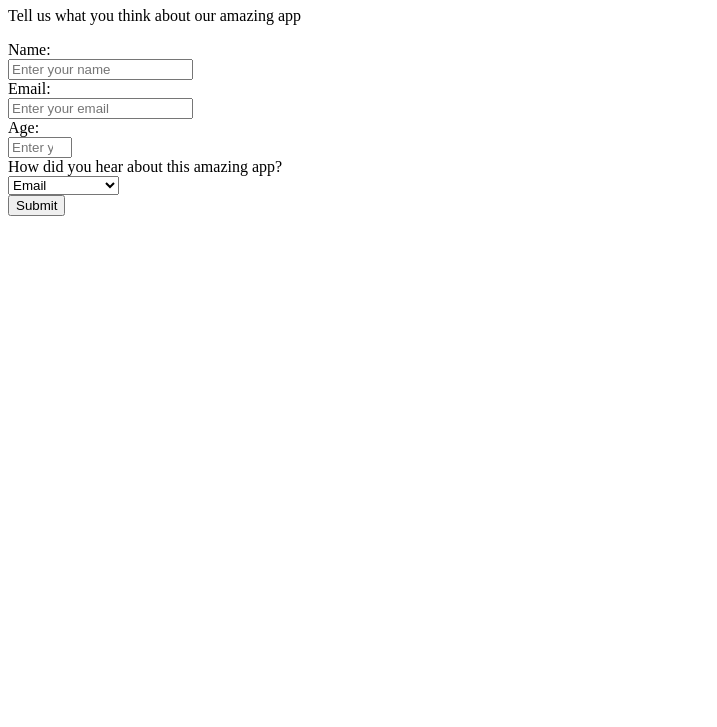
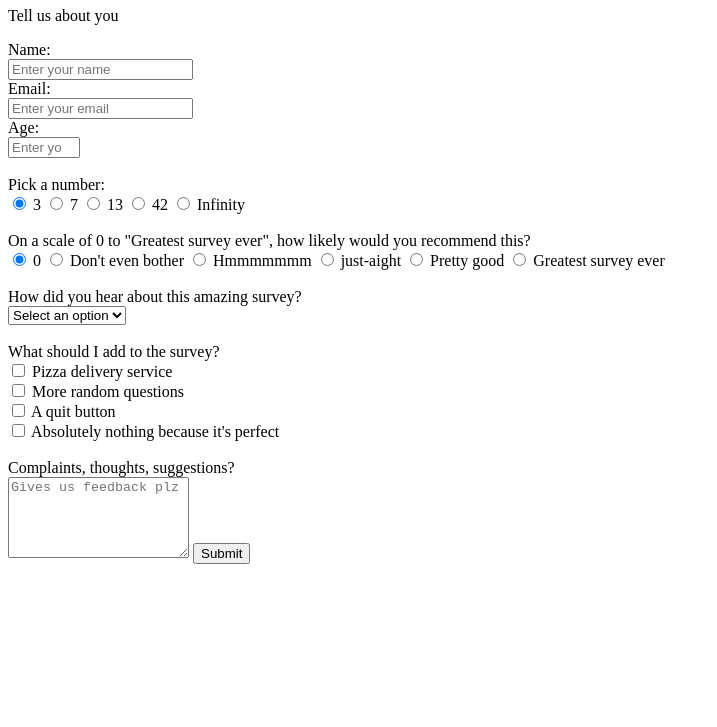
Before and after one commit to wchung42/hw3-survey-form, a plain HTML site: page index.html in a window 1280 px wide. Shown: the part 73-800 px from the top of the page, without its empty margins (0-717 px from the left). Drawn offline with Linux system fonts and the light colour scheme.

Commit message:
added radio button, checkbox, textarea

```diff
--- a/index.html
+++ b/index.html
@@ -5,25 +5,54 @@
     <title>Survey Form</title>
 </head>
 <body>
-    <h1 id = "title">The Survey About Nothing</h1>
-    <p id = "description">Tell us what you think about our amazing app</p>
+    <h1 id = "title">The Randomness Survery</h1>
+    <p id = "description">Tell us about you</p>
     <form id= "survey-form" action = "https://google.com">
         <label id = "name-label">Name: </label><br>
         <input type = "text" name = "name" id = "name" required placeholder = "Enter your name"> <br>
         <label id = "email-label">Email: </label><br>
         <input type = "email" name = "email" id = "email" required placeholder = "Enter your email"> <br>
         <label id = "number-label">Age: </label><br>
-        <input type = "number" name = "age" id = "number" min = "1" max = "100" required placeholder = "Enter your age"> <br>
+        <input type = "number" name = "age" id = "number" min = "1" max = "1000" required placeholder = "Enter your age"> <br><br>
 
-        <label id = "rec-label">How did you hear about this amazing app?</label><br>
+        <!-- radio -->
+        <label id = "pick">Pick a number: </label><br>
+        <input type = "radio" name = "num" value = "3" checked> 3
+        <input type = "radio" name = "num" value = "7" > 7
+        <input type = "radio" name = "num" value = "13" > 13
+        <input type = "radio" name = "num" value = "42" > 42
+        <input type = "radio" name = "num" value = "infinity" > Infinity<br><br>
+
+        <label id = "rec">On a scale of 0 to "Greatest survey ever", how likely would you recommend this?</label><br>
+        <input type = "radio" name = "recommendation" value = "zero" checked> 0
+        <input type = "radio" name = "recommendation" value = "dont-even-bother" > Don't even bother
+        <input type = "radio" name = "recommendation" value = "hmmmmmmm" > Hmmmmmmm
+        <input type = "radio" name = "recommendation" value = "just-aight" > just-aight
+        <input type = "radio" name = "recommendation" value = "pretty-good" > Pretty good
+        <input type = "radio" name = "recommendation" value = "greatest-survey-ever" > Greatest survey ever <br><br>
+
+        <!-- dropdown menu -->
+        <label id = "rec-label">How did you hear about this amazing survey?</label><br>
         <select name = "userRec" id = "dropdown">
+            <option disabled selected value>Select an option</option>
             <option value = "email">Email</option>
             <option value = "friend">Friend</option>
             <option value = "teacher">Teacher</option>
             <option value = "reddit">reddit</option>
             <option value = "tv">TV commercial</option>
         </select>
-        <br>
+        <br><br>
+
+        <!-- checkbox -->
+        <label id = "options">What should I add to the survey?</label><br>
+        <input type = "checkbox" name = "feature1" value = "Pizza"> Pizza delivery service <br>
+        <input type = "checkbox" name = "feature1" value = "Questions"> More random questions <br>
+        <input type = "checkbox" name = "feature1" value = "Quit"> A quit button <br>
+        <input type = "checkbox" name = "feature1" value = "Nothing"> Absolutely nothing because it's perfect <br><br>
+
+        <!-- textarea -->
+        <label id = "feedback">Complaints, thoughts, suggestions?</label><br>
+        <textarea id = "suggestions" style = "height: 75px; resize:vertical;" name = "suggestions" placeholder = "Gives us feedback plz"></textarea>
 
         <input type = "submit" id = "submit" text = "Submit">
     </form>
```
